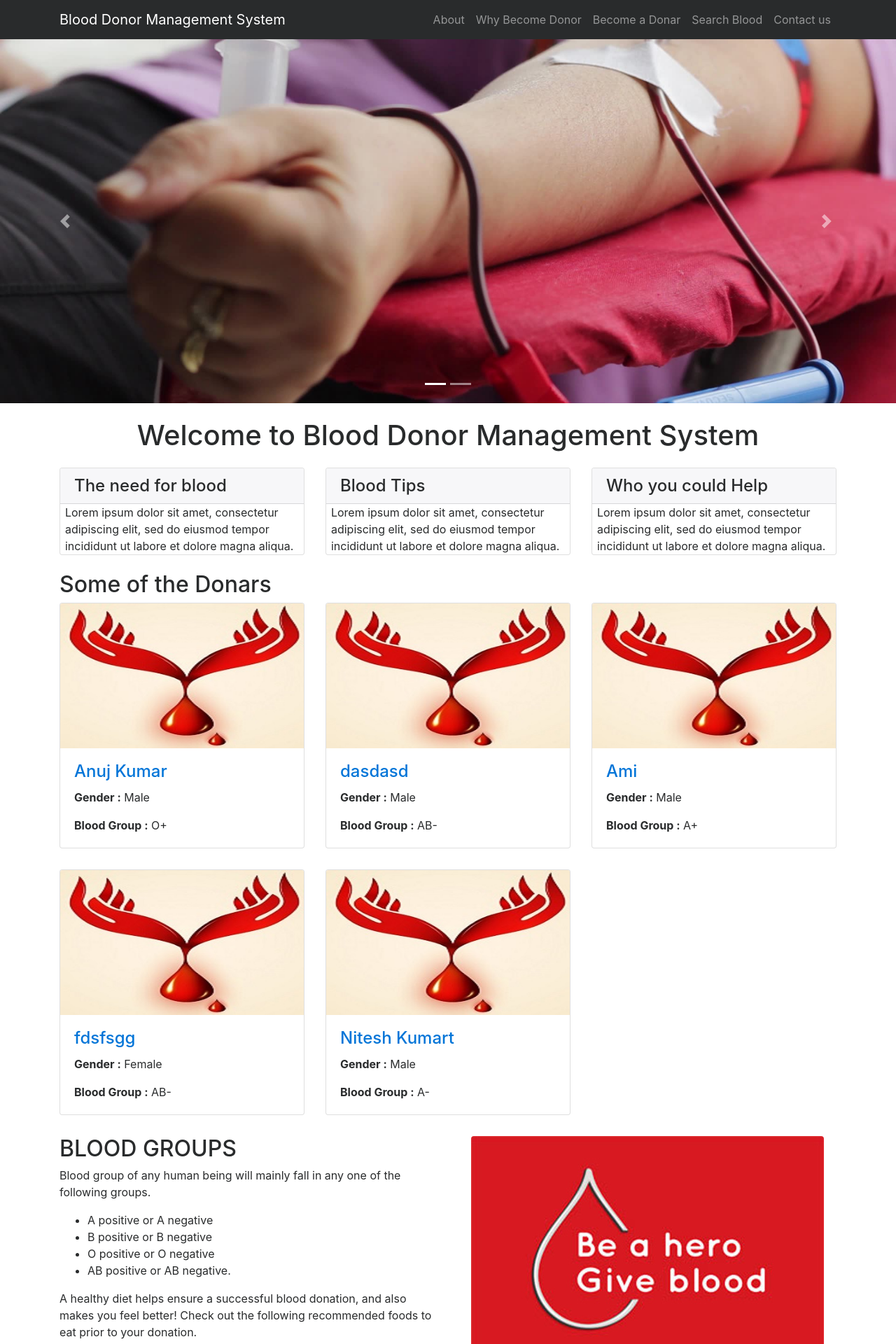
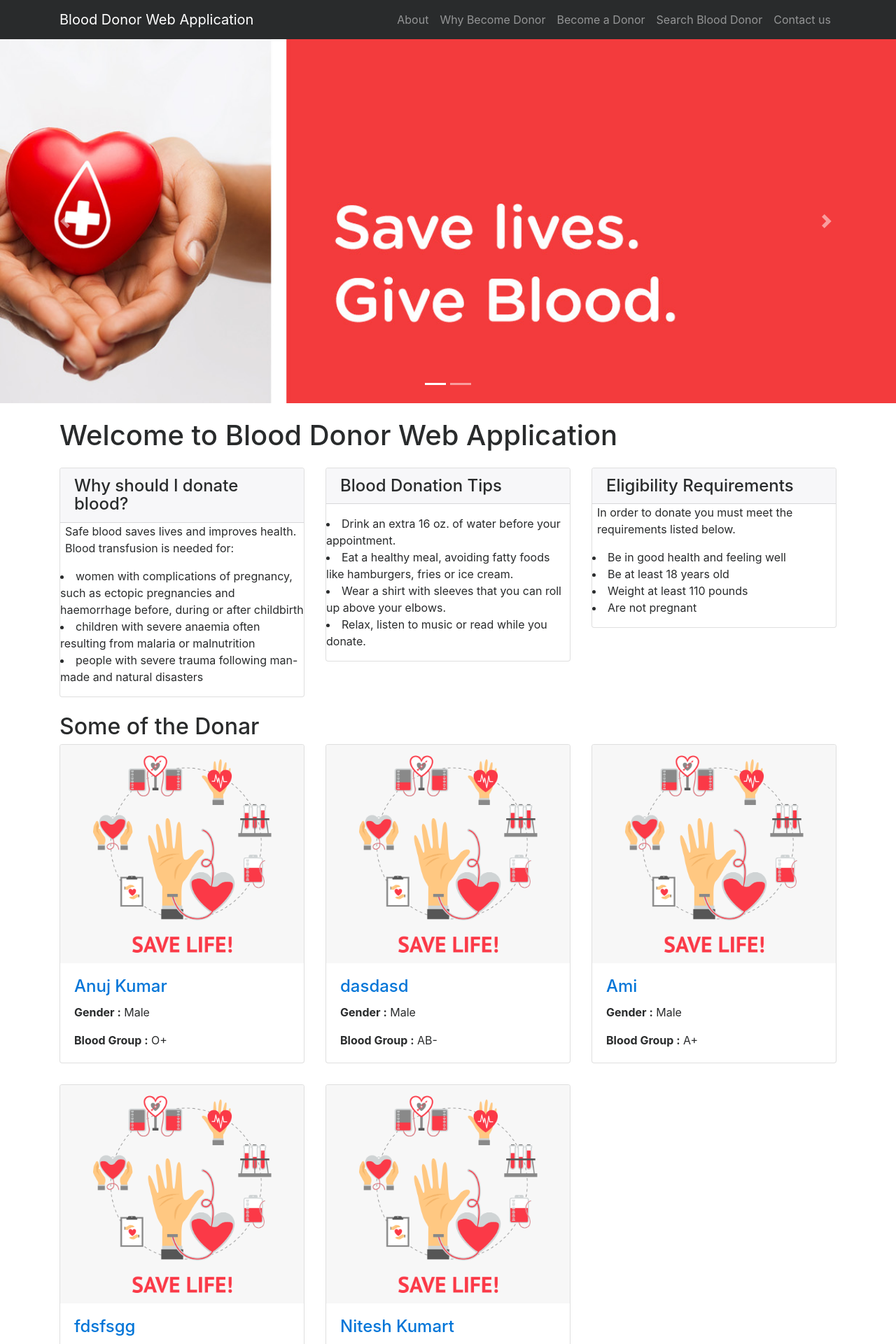
Before and after one commit to sanjshres/bloodbank, a PHP site: page / in a window 1280 px wide. Shown: the top 1920 px of the page at 70% size. Run offline with PHP 8.4, Linux system fonts and the light colour scheme; data comes from the database, SQL or seed files in the repository.

Commit message:
new things has been added

```diff
--- a/bbdms/admin/dashboard.php
+++ b/bbdms/admin/dashboard.php
@@ -166,6 +166,7 @@ $query=$query6->rowCount();
 
 		// Line chart from swirlData for dashReport
 		var ctx = document.getElementById("dashReport").getContext("2d");
+		console.log(swirlData)
 		window.myLine = new Chart(ctx).Line(swirlData, {
 			responsive: true,
 			scaleShowVerticalLines: false,
--- a/bbdms/become-donar.php
+++ b/bbdms/become-donar.php
@@ -47,7 +47,7 @@ $error="Something went wrong. Please try again";
     <meta name="description" content="">
     <meta name="author" content="">
 
-    <title>BloodBank & Donor Management System | Become A Donar</title>
+    <title> Become A Donor</title>
     <link href="vendor/bootstrap/css/bootstrap.min.css" rel="stylesheet">
     <link href="vendor/font-awesome/css/font-awesome.min.css" rel="stylesheet" type="text/css">
     <link href="css/modern-business.css" rel="stylesheet">
--- a/bbdms/contact.php
+++ b/bbdms/contact.php
@@ -38,7 +38,7 @@ $error="Something went wrong. Please try again";
     <meta name="description" content="">
     <meta name="author" content="">
 
-    <title>Modern Business - Start Bootstrap Template</title>
+    <title>Blood Donor Web Application 2019</title>
     <link href="vendor/bootstrap/css/bootstrap.min.css" rel="stylesheet">
     <link href="vendor/font-awesome/css/font-awesome.min.css" rel="stylesheet" type="text/css">
 
--- a/bbdms/includes/footer.php
+++ b/bbdms/includes/footer.php
@@ -2,7 +2,7 @@
 
   <footer class="py-5 bg-inverse">
         <div class="container">
-            <p class="m-0 text-center text-white">Copyright &copy; Blood Donor Management System</p>
+            <p class="m-0 text-center text-white">Copyright &copy; Blood Donor Web Application 2019 </p>
         </div>
         <!-- /.container -->
     </footer>
--- a/bbdms/includes/header.php
+++ b/bbdms/includes/header.php
@@ -3,7 +3,7 @@
             <span class="navbar-toggler-icon"></span>
         </button>
         <div class="container">
-            <a class="navbar-brand" href="index.php">Blood Donor Management System</a>
+            <a class="navbar-brand" href="index.php">Blood Donor Web Application</a>
             <div class="collapse navbar-collapse" id="navbarExample">
                 <ul class="navbar-nav ml-auto">
                     <li class="nav-item">
@@ -13,11 +13,11 @@
                         <a class="nav-link" href="page.php?type=donor">Why Become Donor</a>
                     </li>
                     <li class="nav-item">
-                        <a class="nav-link" href="become-donar.php">Become a Donar</a>
+                        <a class="nav-link" href="become-donar.php">Become a Donor</a>
                     </li>
 
                      <li class="nav-item">
-                        <a class="nav-link" href="search-donor.php">Search Blood</a>
+                        <a class="nav-link" href="search-donor.php">Search Blood Donor</a>
                     </li>
                       <li class="nav-item">
                         <a class="nav-link" href="contact.php">Contact us</a>
--- a/bbdms/includes/slider.php
+++ b/bbdms/includes/slider.php
@@ -6,14 +6,14 @@
 
             </ol>
             <div class="carousel-inner" role="listbox">
-                <!-- Slide One - Set the background image for this slide in the line below -->
-                <div class="carousel-item active" style="background-image: url('images/banner1.jpg')">
+
+                <div class="carousel-item active" style="background-image: url('images/one.jpg')">
                     <div class="carousel-caption d-none d-md-block">
 
                     </div>
                 </div>
-                <!-- Slide Two - Set the background image for this slide in the line below -->
-                <div class="carousel-item" style="background-image: url('images/banner2.jpg')">
+
+                <div class="carousel-item" style="background-image: url('images/two.jpg')">
                     <div class="carousel-caption d-none d-md-block">
                     </div>
                 </div>
--- a/bbdms/index.php
+++ b/bbdms/index.php
@@ -12,7 +12,7 @@ include('includes/config.php');
     <meta name="description" content="">
     <meta name="author" content="">
 
-    <title>Blood Donor Management System</title>
+    <title>Blood Donor Management System 2019</title>
     <link href="vendor/bootstrap/css/bootstrap.min.css" rel="stylesheet">
     <link href="vendor/font-awesome/css/font-awesome.min.css" rel="stylesheet" type="text/css">
     <link href="css/modern-business.css" rel="stylesheet">
@@ -44,36 +44,48 @@ include('includes/config.php');
     <!-- Page Content -->
     <div class="container">
 
-        <h1 class="my-4 text-center">Welcome to Blood Donor Management System</h1>
+        <h1 class="my-4">Welcome to Blood Donor Web Application</h1>
 
         <!-- Marketing Icons Section -->
         <div class="row">
             <div class="col-lg-4 mb-4">
                 <div class="card">
-                    <h4 class="card-header">The need for blood</h4>
+                    <h4 class="card-header">Why should I donate blood?</h4>
 
-                        <p class="card-text" style="padding-left:2%">Lorem ipsum dolor sit amet, consectetur adipiscing elit, sed do eiusmod tempor incididunt ut labore et dolore magna aliqua. </p>
+                        <p class="card-text" style="padding-left:2%">Safe blood saves lives and improves health. Blood transfusion is needed for:
+                           <li> women with complications of pregnancy, such as ectopic pregnancies and haemorrhage before, during or after childbirth</li><li>
+children with severe anaemia often resulting from malaria or malnutrition</li><li>
+people with severe trauma following man-made and natural disasters</li></p>
                 </div>
             </div>
             <div class="col-lg-4 mb-4">
                 <div class="card">
-                    <h4 class="card-header">Blood Tips</h4>
+                    <h4 class="card-header">Blood Donation Tips</h4>
 
-                        <p class="card-text" style="padding-left:2%">Lorem ipsum dolor sit amet, consectetur adipiscing elit, sed do eiusmod tempor incididunt ut labore et dolore magna aliqua. </p>
+                        <p class="card-text" style="padding-left:2%"><li>Drink an extra 16 oz. of water before your appointment.</li><li>
+Eat a healthy meal, avoiding fatty foods like hamburgers, fries or ice cream.</li><li>
+Wear a shirt with sleeves that you can roll up above your elbows.</li><li>
+Relax, listen to music or read while you donate.</li> </p>
                 </div>
             </div>
             <div class="col-lg-4 mb-4">
                 <div class="card">
-                    <h4 class="card-header">Who you could Help</h4>
+                    <h4 class="card-header">Eligibility Requirements</h4>
 
-                        <p class="card-text" style="padding-left:2%">Lorem ipsum dolor sit amet, consectetur adipiscing elit, sed do eiusmod tempor incididunt ut labore et dolore magna aliqua. </p>
+                        <p class="card-text" style="padding-left:2%">In order to donate you must meet the requirements listed below.
+
+
+<li>Be in good health and feeling well</li>
+<li>Be at least 18 years old</li>
+<li>Weight at least 110 pounds</li>
+<li>Are not pregnant</li> </p>
                 </div>
             </div>
         </div>
         <!-- /.row -->
 
         <!-- Portfolio Section -->
-        <h2>Some of the Donars</h2>
+        <h2>Some of the Donar</h2>
 
         <div class="row">
                    <?php
@@ -91,7 +103,7 @@ foreach($results as $result)
 
             <div class="col-lg-4 col-sm-6 portfolio-item">
                 <div class="card h-100">
-                    <a href="#"><img class="card-img-top img-fluid" src="images/blood-donor.jpg" alt="" ></a>
+                    <a href="#"><img class="card-img-top img-fluid" src="images/donor5.png" alt="" ></a>
                     <div class="card-block">
                         <h4 class="card-title"><a href="#"><?php echo htmlentities($result->FullName);?></a></h4>
 <p class="card-text"><b>  Gender :</b> <?php echo htmlentities($result->Gender);?></p>
@@ -114,7 +126,7 @@ foreach($results as $result)
         <div class="row">
             <div class="col-lg-6">
                 <h2>BLOOD GROUPS</h2>
-          <p>  Blood group of any human being will mainly fall in any one of the following groups.</p>
+          <p>  blood group of any human being will mainly fall in any one of the following groups.</p>
                 <ul>
 
 
@@ -125,7 +137,7 @@ foreach($results as $result)
                 </ul>
                 <p>A healthy diet helps ensure a successful blood donation, and also makes you feel better! Check out the following recommended foods to eat prior to your donation.</p>
             </div>
-            <div class="col-lg-6 text-center">
+            <div class="col-lg-6">
                 <img class="img-fluid rounded" src="images/blood-donor (1).jpg" alt="">
             </div>
         </div>
@@ -135,15 +147,15 @@ foreach($results as $result)
 
         <!-- Call to Action Section -->
         <div class="row mb-4">
-            <div class="col-md-6 text-justify">
+            <div class="col-md-8">
             <h4>UNIVERSAL DONORS AND RECIPIENTS</h4>
                 <p>
 The most common blood type is O, followed by type A.
 
 Type O individuals are often called "universal donors" since their blood can be transfused into persons with any blood type. Those with type AB blood are called "universal recipients" because they can receive blood of any type.</p>
             </div>
-            <div class="m-auto col-md-6">
-                <a class="btn btn-lg btn-danger btn-block" href="become-donar.php">Become a Donar</a>
+            <div class="col-md-4">
+                <a class="btn btn-lg btn-secondary btn-block" href="become-donar.php">Become a Donar</a>
             </div>
         </div>
 
--- a/bbdms/search-donor.php
+++ b/bbdms/search-donor.php
@@ -14,7 +14,7 @@ include('includes/config.php');
     <meta name="description" content="">
     <meta name="author" content="">
 
-    <title>BloodBank & Donor Management System | Become A Donar</title>
+    <title>Search Blood Donor</title>
     <link href="vendor/bootstrap/css/bootstrap.min.css" rel="stylesheet">
     <link href="vendor/font-awesome/css/font-awesome.min.css" rel="stylesheet" type="text/css">
     <link href="css/modern-business.css" rel="stylesheet">
@@ -131,7 +131,7 @@ foreach($results as $result)
 
             <div class="col-lg-4 col-sm-6 portfolio-item">
                 <div class="card h-100">
-                    <a href="#"><img class="card-img-top img-fluid" src="images/blood-donor.jpg" alt="" ></a>
+                    <a href="#"><img class="card-img-top img-fluid" src="images/donor2.jpg" alt="" ></a>
                     <div class="card-block">
                         <h4 class="card-title"><a href="#"><?php echo htmlentities($result->FullName);?></a></h4>
                         <p class="card-text"><b>Mobile No. / Email Id :</b> <?php echo htmlentities($result->MobileNumber);?> /
```
Also changed, not shown: bbdms/admin/js/chartData.js (+13 -7 lines), bbdms/page.php (+12 -1 lines), bbdms/images/banner1.jpg (deleted), bbdms/images/blood-donor.jpg (deleted), bbdms/images/blood-donor1.jpg (added), bbdms/images/donor1.jpg (added), bbdms/images/donor2.jpg (added), bbdms/images/donor3.jpg (added), bbdms/images/donor4.jpg (added), bbdms/images/donor5.png (added), bbdms/images/one.jpg (added), bbdms/images/two.jpg (renamed from bbdms/images/banner2.jpg).
